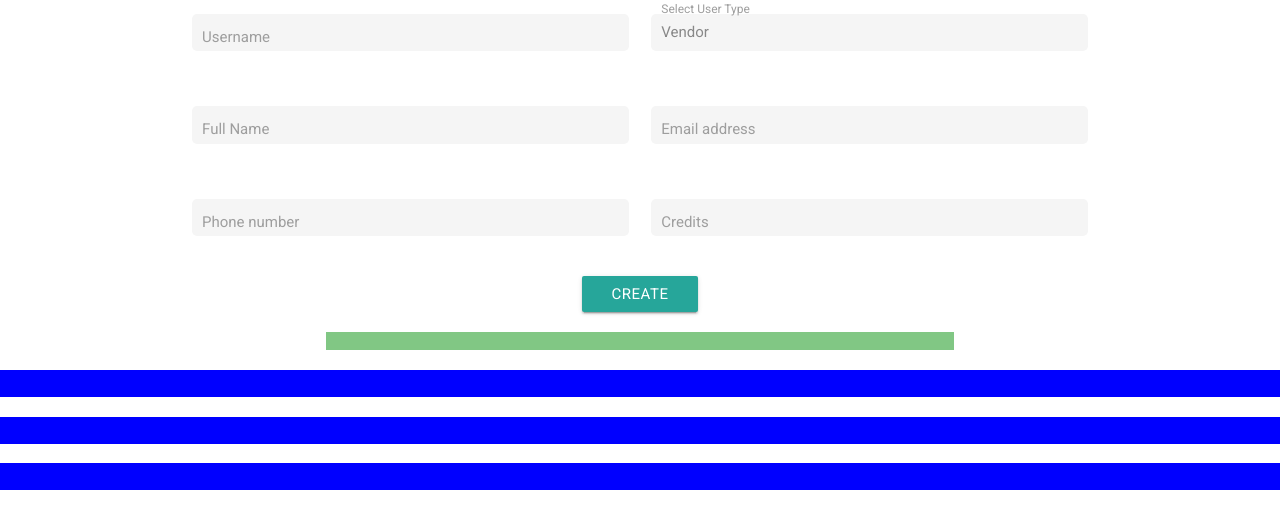
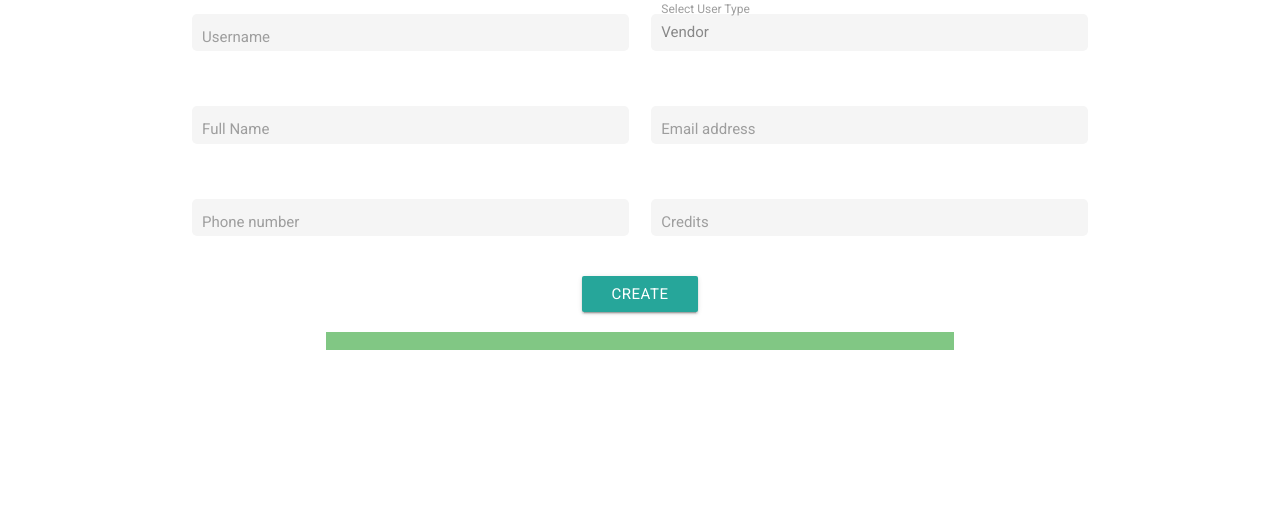
Before and after one commit to rishcodelib/ShreeTrends, a PHP site: the page made by application/views/Layout/admin/CreateVendor.php in a window 1280 px wide. Shown: the part 277-800 px from the top of the page. Run offline with PHP 8.4, Linux system fonts and the light colour scheme; the template is opened without the code that fills it, so the values that code supplies are empty; some web fonts are replaced.

Commit message:
Testing Off

```diff
--- a/application/views/assets/footer.php
+++ b/application/views/assets/footer.php
@@ -4,7 +4,7 @@
 <script src="<?php echo base_url(); ?>assets/js/main.js"></script>
 <script src="<?php echo base_url(); ?>assets/js/custom.js"></script>
 
-
+<!--
 <marquee style="background-color: blue;color:white;font-size:large;" behavior="scroll" direction="right" scrollamount="10">|| This Site is Under-Maintaince Break|| </marquee>
 
 <br>
@@ -14,7 +14,7 @@
 <br>
 <br>
 
-<marquee style="background-color: blue;color:white;font-size:large;text-align:center" behavior="scroll" direction="up" scrollamount="1">|| Team ShreeTrends || </marquee>
+<marquee style="background-color: blue;color:white;font-size:large;text-align:center" behavior="scroll" direction="up" scrollamount="1">|| Team ShreeTrends || </marquee> -->
 
 
 </body>
```
